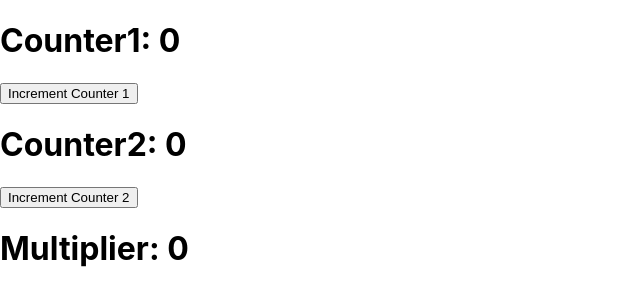
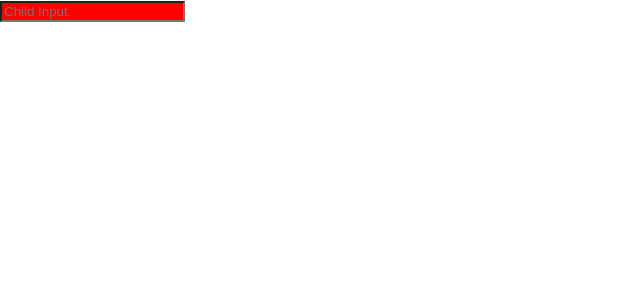
Before and after one commit to hassanjawedwani/WebLearning, a React (Create React App) app in the folder React/codestepbystep/: page / in a window 1280 px wide. Shown: the top 306 px of the page, without its empty margins (0-640 px from the left). Built offline with nearby package versions, Linux system fonts and the light colour scheme.

Commit message:
ref useref forwardref learnied

```diff
--- a/React/codestepbystep/src/Child.jsx
+++ b/React/codestepbystep/src/Child.jsx
@@ -1,9 +1,12 @@
-const Child = ({showAlert}) => {
+import { forwardRef } from "react"
+function Child(props, ref) {
+  {console.log("Child render")}
+
   return (
     <div>
-      <button onClick={() => showAlert("Child Component")}>Click Me</button>
+      <input type="text" placeholder="Child Input" ref={ref} />
     </div>
-  );
-};
+  )
+}
 
-export default Child;
+export default forwardRef(Child); //Child;
--- a/React/codestepbystep/src/Student.jsx
+++ b/React/codestepbystep/src/Student.jsx
@@ -1,27 +1,25 @@
-import { useMemo } from "react";
+import React, { useEffect } from "react";
+import { useRef } from "react";
+import Child from "./Child";
 
-const { useState } = require("react");
+const Student = () => {
+  const myInputRef = useRef(null);
 
-function Student() {
-  const [counter1, setCounter1] = useState(0);
-  const [counter2, setCounter2] = useState(0);
-  const multiplierMemo = useMemo(function multiplier() {
-    console.log("multiplier called");
-    return counter1 * 10;
-  }, [counter1]);
+  useEffect(() => {
+    console.log("use effect called")
+    myInputRef.current.style = "background-color: red";
+  }, []);
+
   return (
     <div>
-      <h1>Counter1: {counter1}</h1>
-      <button type="button" onClick={() => setCounter1(counter1 + 1)}>
-        Increment Counter 1
-      </button>
-      <h1>Counter2: {counter2}</h1>
-      <button type="button" onClick={() => setCounter2(counter2 + 1)}>
-        Increment Counter 2
-      </button>
-      <h1>Multiplier: {multiplierMemo}</h1>
+      {console.log("student render")}
+      {/* <h1>hello</h1> */}
+      {/* <input type="text" placeholder="Enter Text" ref={myInputRef} /> */}
+      {/* <button type="button" onClick={updateInput}>Update Input</button> */}
+      <Child ref={myInputRef}/>
+
     </div>
   );
-}
+};
 
 export default Student;
```
